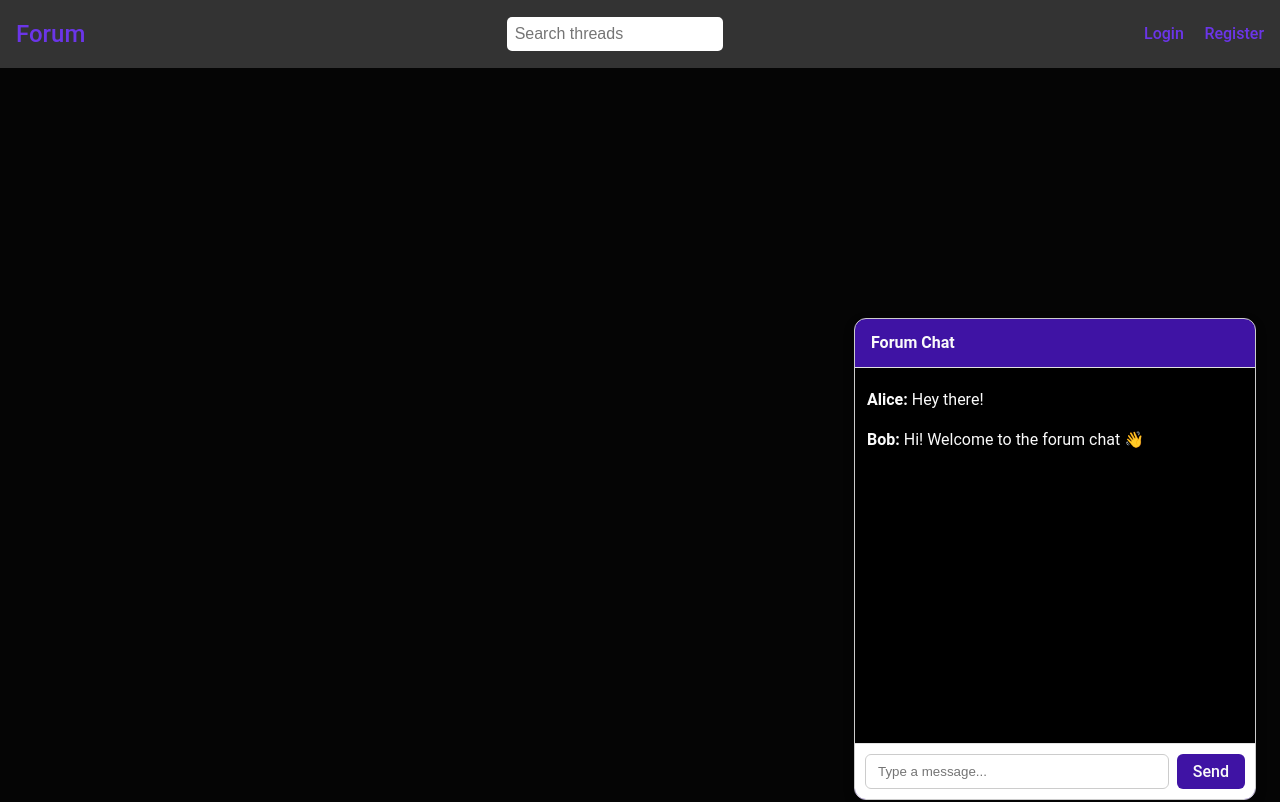
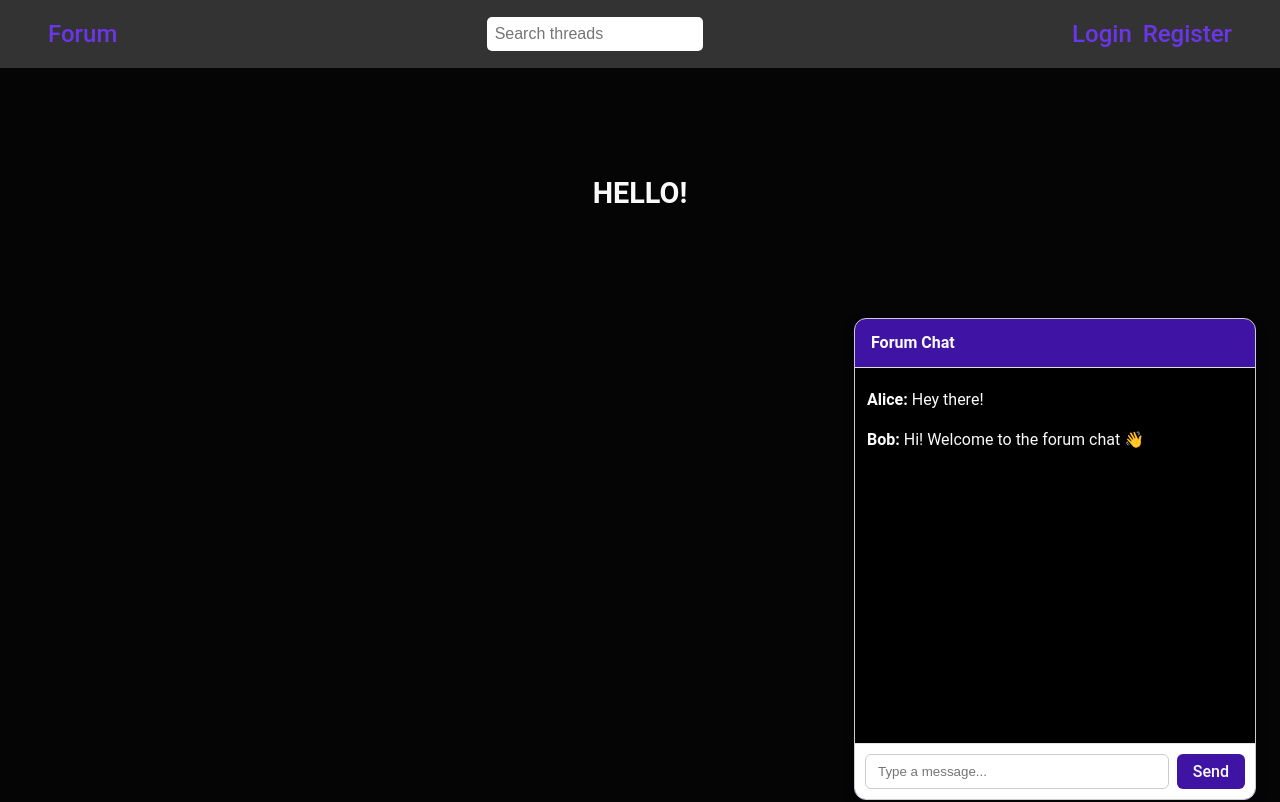
Before and after one commit to place-holder1/forumMERNS, a React (Vite) app in the folder frontend/: page /#/ in a window 1280 px wide. Shown: the top 802 px of the page. Built offline with nearby package versions, Linux system fonts and the light colour scheme.

Commit message:
let's see how much i can code before i pass out asleep

```diff
--- a/frontend/src/components/MainComponent.jsx
+++ b/frontend/src/components/MainComponent.jsx
@@ -4,11 +4,11 @@ import styles from "../styles/main.module.css"
 const MainComponent = () => {
 
     return(
-        <main className={styles.mainContent}>
-            <div className={styles.mainContainer}>
-
+        <div className={styles.mainContainer}>
+            <div className={styles.mainContent}>
+                <h2>HELLO!</h2>
             </div>
-        </main>
+        </div>
     )
 }
 
--- a/frontend/src/styles/main.module.css
+++ b/frontend/src/styles/main.module.css
@@ -1,7 +1,16 @@
 .mainContainer {
+    width: 100%;
     min-height: 1100px;
-    display: block;
+    display: inline-flex;
+    justify-content: center;
     margin: 0 auto;
-    align-items: center;
+    /* align-items: center; */
     /* background-color: azure; */
 }
+
+.mainContent {
+    min-width: 1200px;
+    max-width: 1200px;
+    /* display: flex; */
+    align-items: center;
+}
--- a/frontend/src/styles/navbar.module.css
+++ b/frontend/src/styles/navbar.module.css
@@ -1,9 +1,10 @@
 .navbar {
     background-color: #333;
     color: white;
-    padding: 1rem;
+    padding: 1rem 3rem;
     display: flex;
     justify-content: space-between;
+    margin-bottom: 5rem;
 }
 
 .navLogo {
@@ -35,9 +36,10 @@
 }
 
 .navAccount {
-    width: 7.5rem;
+    width: 10rem;
     display: flex;
     align-items: center;
+    font-size: 1.5rem;
 }
 
 .profile_active {
```
Also changed, not shown: frontend/src/components/forumComponents/ForumPost.jsx (renamed from frontend/src/forumComponents/ForumPost.jsx), frontend/src/components/forumComponents/ForumThread.jsx (renamed from frontend/src/forumComponents/ForumThread.jsx), frontend/src/components/forumComponents/ForumTopicThread.jsx (added), frontend/src/components/forumComponents/FrontMain.jsx (added), frontend/src/components/forumComponents/FrontSide.jsx (added), frontend/src/components/forumComponents/TabLinks.jsx (added), frontend/src/components/forumComponents/TopicsList.jsx (added), frontend/src/styles/front.module.css (added).
